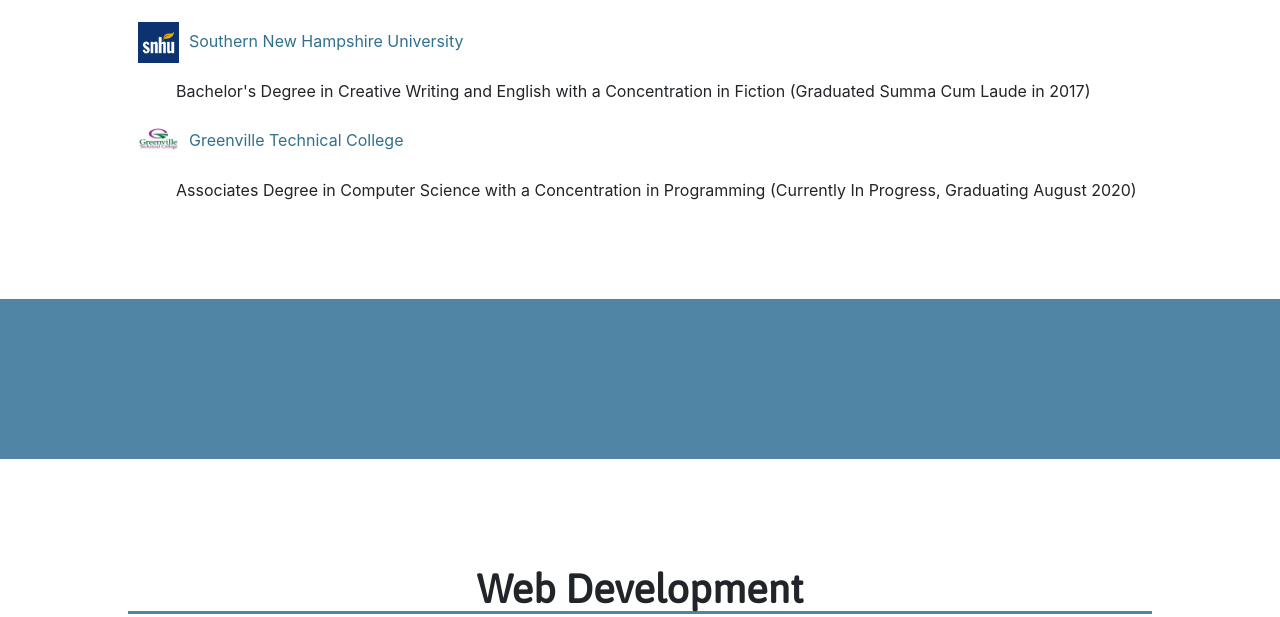
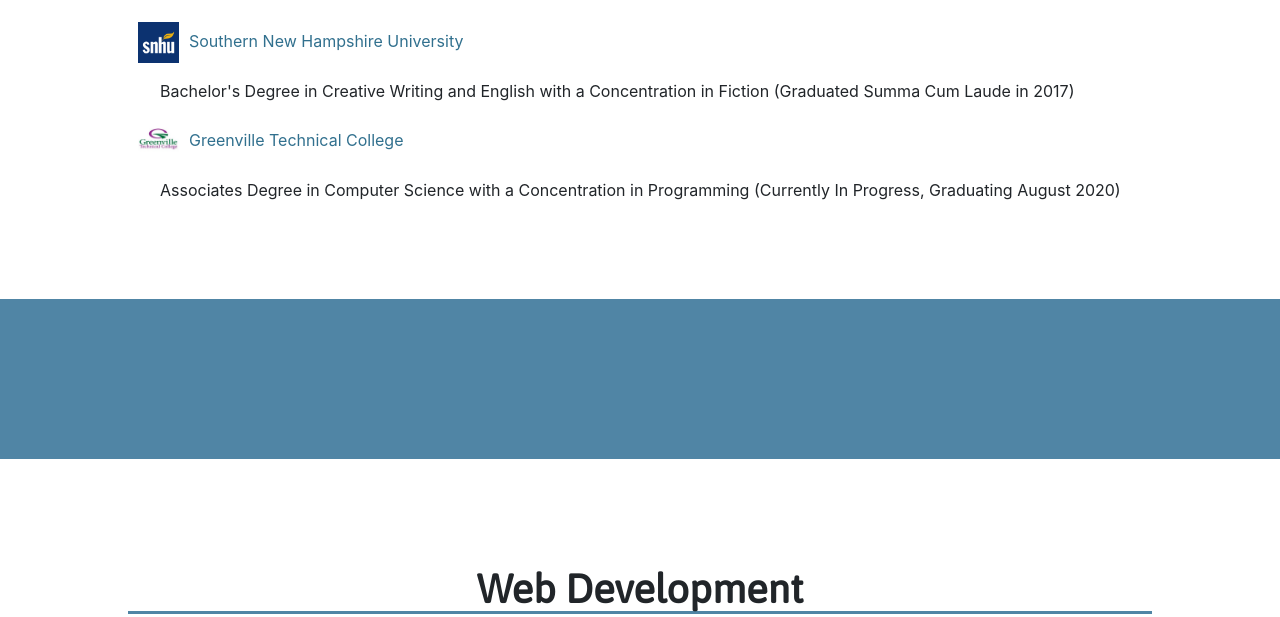
Before and after one commit to CodyDickson/personal-portfolio, a plain HTML site: page index.html in a window 1280 px wide. Shown: the part 1612-2229 px from the top of the page. Drawn offline with Linux system fonts and the light colour scheme; a script that the page names is missing.

Commit message:
Add files via upload

```diff
--- a/css/main.css
+++ b/css/main.css
@@ -113,7 +113,7 @@ body {
 }
 
 .degree {
-    margin-left: 3em;
+    margin-left: 2em;
 }
 
 .academics {
```
